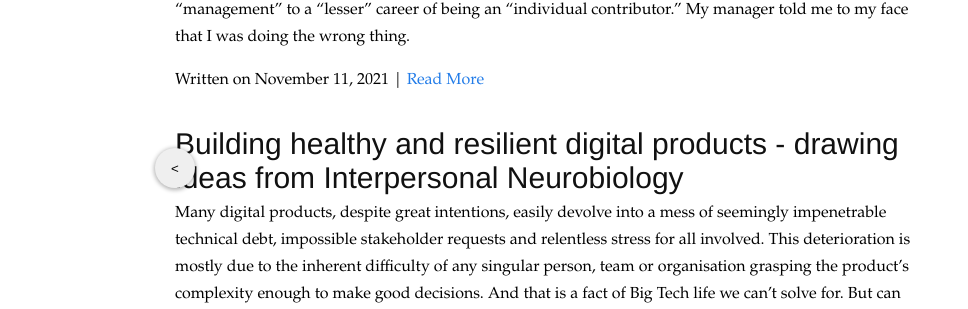
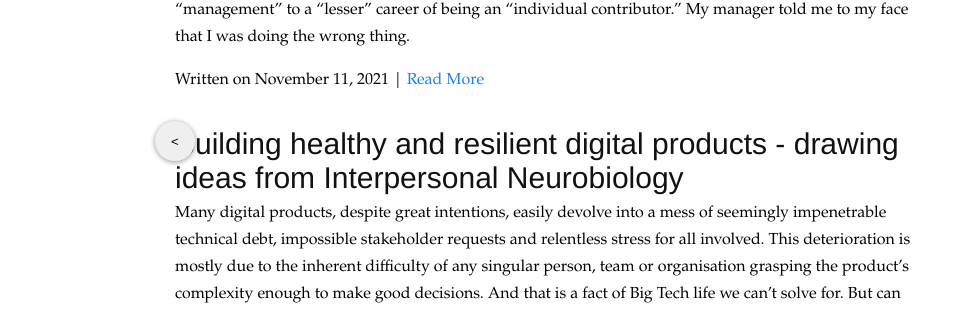
Before and after one commit to ryan-anderson-ds/ryan-anderson-ds.github.io, a Jekyll site: the page built from index.html, in a window 1280 px wide. Shown: the part 317-626 px from the top of the page, without its empty margins (0-968 px from the left). Built offline with Jekyll 4.4.1, drawn with Linux system fonts in a browser that asks for light colours.

Commit message:
Update base.scss

```diff
--- a/css/base.scss
+++ b/css/base.scss
@@ -76,7 +76,7 @@ a {
   border-radius: 50%;
   box-shadow: 0px 1px 4px 1px rgba(0 ,0, 0, .3);
   left: 100%;
-  top: 50%;
+  top: 47%;
   transform: translateX(-50%);
   cursor: pointer;
 }
```
